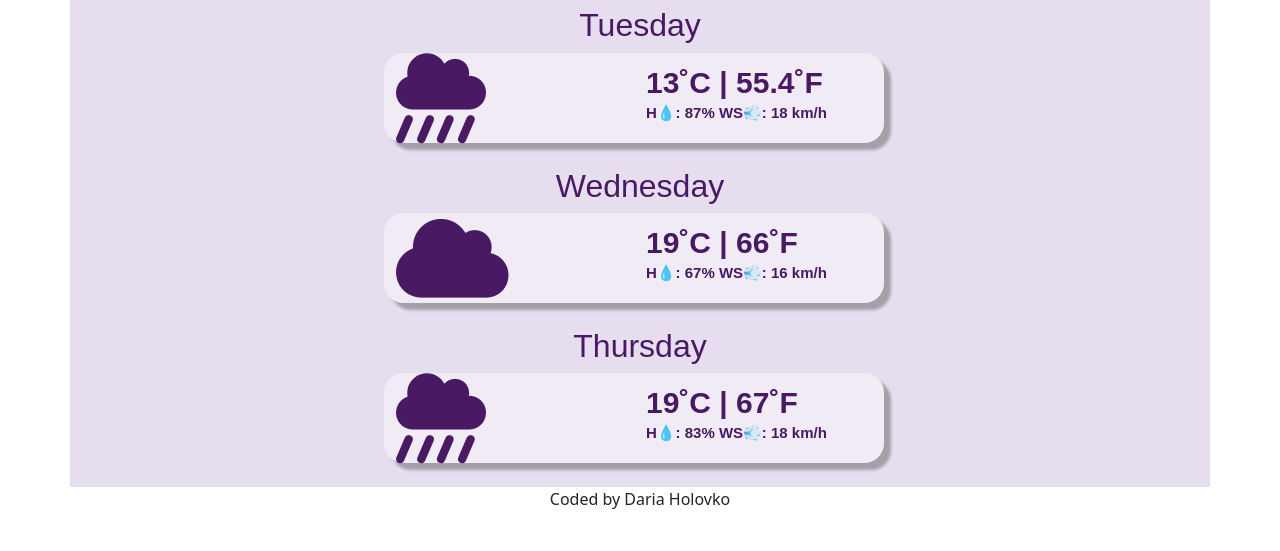
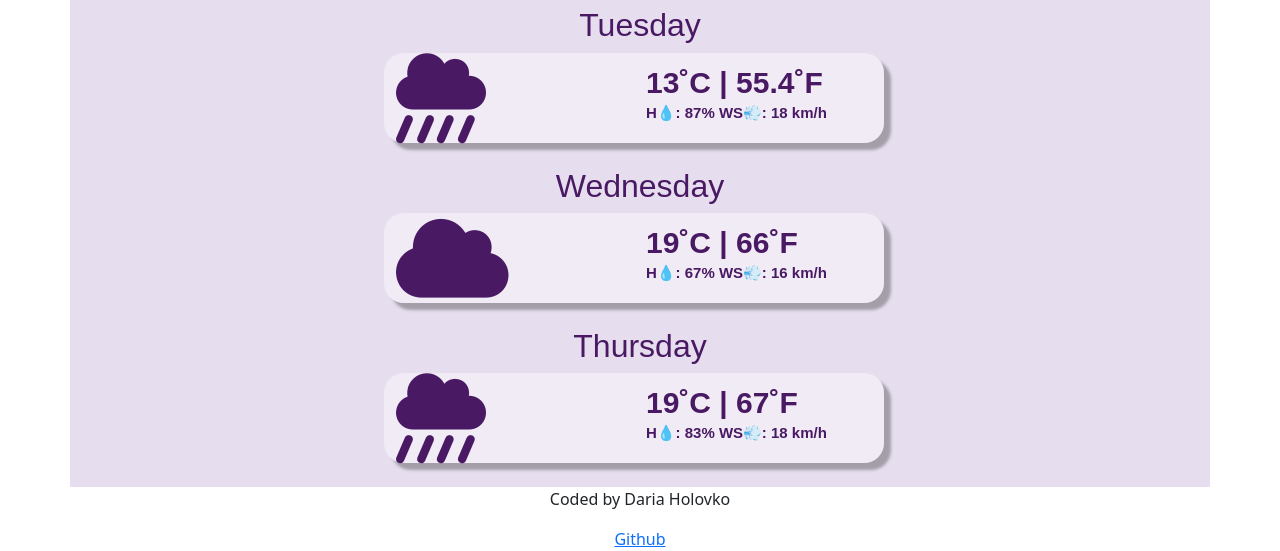
Before and after one commit to DariaHolovko/Weather_app, a plain HTML site: page index.html in a window 1280 px wide. Shown: the part 749-1300 px from the top of the page. Before the commit the page ends 1276 px from the top, so only its background shows below. Drawn offline with nearby package versions, Linux system fonts and the light colour scheme; a web font is replaced by a local one.

Commit message:
added link to Github

```diff
--- a/index.html
+++ b/index.html
@@ -135,6 +135,9 @@
       <br />
     </div>
     <p class="ending">Coded by Daria Holovko</p>
+    <div class="githubLink">
+    <a href="https://github.com/DariaHolovko/Weather_app">Github</a>
+</div>
     <script src="project.js"></script>
   </body>
 </html>
--- a/style.css
+++ b/style.css
@@ -172,3 +172,6 @@ h2 {
 .ending {
   text-align: center;
 }
+.githubLink {
+  text-align: center;
+}
```
